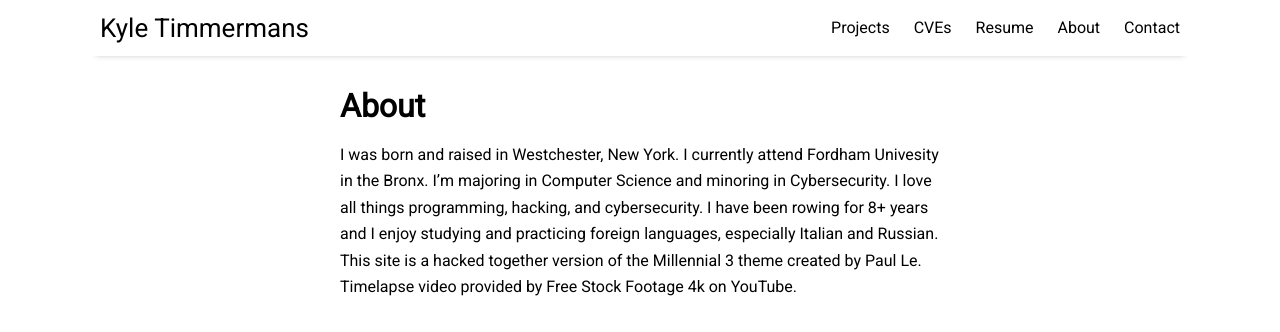
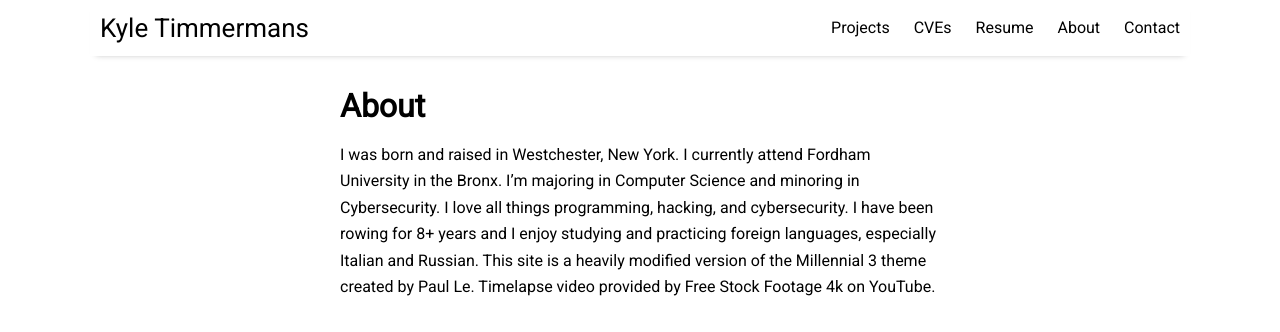
Before and after one commit to kyletimmermans/kyletimmermans.github.io, a Jekyll site: the page built from pages/about.md, in a window 1280 px wide, cut to the strip 0-332 px from the top of the page. Built offline with Jekyll 4.4.1, drawn with Linux system fonts in a browser that asks for light colours; nearby versions of some CDN libraries.

Commit message:
Update about.md

```diff
--- a/pages/about.md
+++ b/pages/about.md
@@ -3,4 +3,4 @@ layout: misc
 title: About
 ---
 
-I was born and raised in Westchester, New York. I currently attend Fordham Univesity in the Bronx. I'm majoring in Computer Science and minoring in Cybersecurity. I love all things programming, hacking, and cybersecurity. I have been rowing for 8+ years and I enjoy studying and practicing foreign languages, especially Italian and Russian. This site is a hacked together version of the Millennial 3 theme created by Paul Le. Timelapse video provided by Free Stock Footage 4k on YouTube.
+I was born and raised in Westchester, New York. I currently attend Fordham University in the Bronx. I'm majoring in Computer Science and minoring in Cybersecurity. I love all things programming, hacking, and cybersecurity. I have been rowing for 8+ years and I enjoy studying and practicing foreign languages, especially Italian and Russian. This site is a heavily modified version of the Millennial 3 theme created by Paul Le. Timelapse video provided by Free Stock Footage 4k on YouTube.
```
